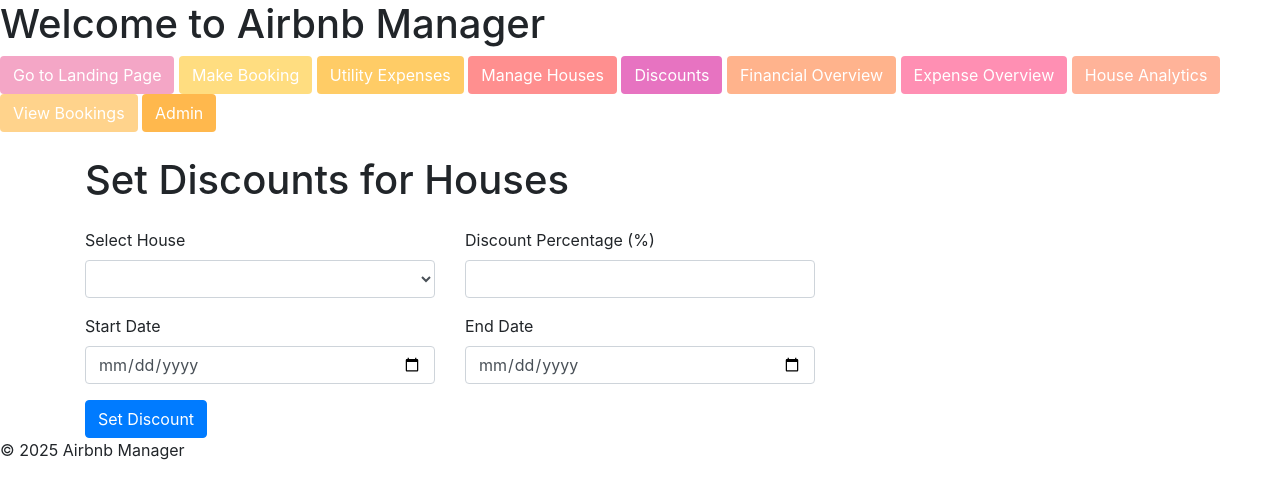
After one commit to neagoecarina/airbnb, a Django app: page /houses/discounts/set/ in a window 1280 px wide. The commit adds this page. Shown: the top 499 px of the page. Run offline with Django 5.2, Linux system fonts and the light colour scheme; lists and menus that the app fills with data are empty; some libraries are stand-ins or nearby versions.

Commit message:
discounts v1

```diff
--- a/airbnb_manager/urls.py
+++ b/airbnb_manager/urls.py
@@ -56,6 +56,11 @@ urlpatterns = [
     #House Compare
     path('houses/house-compare/', views.house_compare, name='house_compare'),
 
+    #Discounts
+    path('houses/discounts/', views.discounts_page, name='discounts_page'),
+    path('houses/discounts/set/', views.set_discount, name='set_discount'),
+    path('houses/get_discounted_price/', views.get_discounted_price, name='get_discounted_price'),
+
     path('export/csv/', views.export_to_csv, name='export_to_csv'),
     path('export/excel/', views.export_to_excel, name='export_to_excel'),
     path('generate_pdf_report/', views.generate_pdf_report, name='generate_pdf_report'),
--- a/houses/admin.py
+++ b/houses/admin.py
@@ -163,3 +163,9 @@ class MonthlyExpenseAdmin(admin.ModelAdmin):
         return round(total, 2)  # Round the result to 2 decimal places
 
     total_expense_with_vat.short_description = 'Total Expense with VAT'
+
+
+from django.contrib import admin
+from .models import Discount
+
+admin.site.register(Discount)
--- /dev/null
+++ b/houses/forms.py
@@ -0,0 +1,7 @@
+from django import forms
+from .models import Discount
+
+class DiscountForm(forms.ModelForm):
+    class Meta:
+        model = Discount
+        fields = ['house', 'discount_percentage', 'start_date', 'end_date']
--- /dev/null
+++ b/houses/templates/houses/discounts.html
@@ -0,0 +1,50 @@
+{% extends 'master.html' %}
+
+{% block content %}
+    <div class="container mt-4">
+        <h1 class="mb-4">Set Discounts for Houses</h1>
+
+        <!-- Display messages -->
+        {% if messages %}
+            <div class="alert alert-info">
+                {% for message in messages %}
+                    <p>{{ message }}</p>
+                {% endfor %}
+            </div>
+        {% endif %}
+
+        <!-- Form for setting discounts -->
+        <form method="POST" action="{% url 'set_discount' %}">
+            {% csrf_token %}
+            <div class="row mb-3">
+                <div class="col-md-4">
+                    <label for="house">Select House</label>
+                    <select id="house" name="house" class="form-control">
+                        {% for house in houses %}
+                            <option value="{{ house.id }}">{{ house.name }}</option>
+                        {% endfor %}
+                    </select>
+                </div>
+
+                <div class="col-md-4">
+                    <label for="discount_percentage">Discount Percentage (%)</label>
+                    <input type="number" id="discount_percentage" name="discount_percentage" class="form-control" required step="0.01">
+                </div>
+            </div>
+
+            <div class="row mb-3">
+                <div class="col-md-4">
+                    <label for="start_date">Start Date</label>
+                    <input type="date" id="start_date" name="start_date" class="form-control" required>
+                </div>
+
+                <div class="col-md-4">
+                    <label for="end_date">End Date</label>
+                    <input type="date" id="end_date" name="end_date" class="form-control" required>
+                </div>
+            </div>
+
+            <button type="submit" class="btn btn-primary">Set Discount</button>
+        </form>
+    </div>
+{% endblock %}
--- a/houses/templates/master.html
+++ b/houses/templates/master.html
@@ -21,6 +21,7 @@
       <a href="/houses/" class="btn" style="background-color: #FFDD80; color: #fff;">Make Booking</a>
       <a href="/utility-expenses/" class="btn" style="background-color: #FFCC66; color: #fff;">Utility Expenses</a>
       <a href="{% url 'manage_houses' %}" class="btn" style="background-color: #FF8F8F; color: #fff;">Manage Houses</a>
+      <a href="{% url 'discounts_page' %}" class="btn" style="background-color: #e773c1; color: #fff;">Discounts</a>
       <a href="{% url 'financial_overview' %}" class="btn" style="background-color: #FFB38C; color: #fff;">Financial Overview</a>
       <a href="{% url 'expense_overview' %}" class="btn" style="background-color: #FF8FB3; color: #fff;">Expense Overview</a>
       <a href="{% url 'house_compare' %}" class="btn" style="background-color: #FFB399; color: #fff;">House Analytics</a>
--- a/houses/urls.py
+++ b/houses/urls.py
@@ -30,4 +30,8 @@ urlpatterns = [
     path('bookings/', views.booking_list, name='booking_list'),
     path('generate_invoice/<int:booking_id>/', views.generate_invoice, name='generate_invoice'),
 
+    #Discounts
+    path('houses/discounts/', views.discounts_page, name='discounts_page'),
+    path('houses/discounts/set/', views.set_discount, name='set_discount'),
+    path('houses/get_discounted_price/', views.get_discounted_price, name='get_discounted_price'),
 ]
--- a/houses/views.py
+++ b/houses/views.py
@@ -66,8 +66,20 @@ def delete_house(request, house_id):  # Use 'house_id' here as well
 
 
 # View for house details
-# View for house details
-@csrf_exempt  # Temporarily disable CSRF for debugging
+from django.http import JsonResponse
+from django.shortcuts import render, get_object_or_404
+from django.views.decorators.csrf import csrf_exempt
+from datetime import datetime, timedelta
+from .models import House, Booking, Discount
+from .utils import get_discounted_price  # Import the discount function
+
+from django.http import JsonResponse
+from django.shortcuts import render, get_object_or_404
+from datetime import datetime, timedelta
+from .models import House, Booking
+import json
+
+@csrf_exempt  # Temporarily disable CSRF for debugging, use only during development
 def house_detail(request, house_id):
     myhouse = get_object_or_404(House, id=house_id)
 
@@ -89,31 +101,34 @@ def house_detail(request, house_id):
         if Booking.objects.filter(house=myhouse, start_date__lt=end_date, end_date__gt=start_date).exists():
             return JsonResponse({"success": False, "message": "The selected dates are already booked."})
 
-        # Create booking
-        new_booking = Booking.objects.create(
-            house=myhouse,
-            customer_name=customer_name,
-            start_date=start_date,
-            end_date=end_date
-
-        )
-        # ✅ Call update_monthly_expense() after booking is saved
-        #update_monthly_expense(house_id, new_booking.start_date.year, new_booking.start_date.month)
-        return JsonResponse({"success": True, "message": "Booking successful!", "customer_name": new_booking.customer_name})
-
-    # Get booked dates **(Move this inside the function)**
+        # Create the booking (price will be calculated in the save method)
+        try:
+            new_booking = Booking.objects.create(
+                house=myhouse,
+                customer_name=customer_name,
+                start_date=start_date,
+                end_date=end_date,
+            )
+
+            new_booking.save()  # Save the booking, triggering any calculations
+
+            return JsonResponse({"success": True, "message": "Booking successful!", "customer_name": new_booking.customer_name})
+
+        except Exception as e:
+            return JsonResponse({"success": False, "message": f"Something went wrong: {str(e)}"})
+
+    # Get booked dates
     booked_ranges = Booking.objects.filter(house=myhouse)
     booked_dates = []
 
     for booking in booked_ranges:
         current_date = booking.start_date
-        while current_date <= booking.end_date:  # Include every date in the range
+        while current_date <= booking.end_date:
             booked_dates.append(current_date.strftime('%Y-%m-%d'))
-            current_date += timedelta(days=1)  # Move to the next day
-
-    # Pass booked_dates as a JSON-safe list to the template
+            current_date += timedelta(days=1)
+
+    # Return data to render the page
     return render(request, 'houses/details.html', {'myhouse': myhouse, 'booked_dates': json.dumps(booked_dates)})
-
 
 
 # Function to validate decimal input
@@ -1551,3 +1566,114 @@ def house_compare(request):
         "booking_trends": booking_trends,  # Accumulated trend for all houses
         "total_bookings_per_house": total_bookings_per_house,  # Pass total bookings to the template
     })
+
+
+
+from django.shortcuts import render, redirect
+from .models import House, Discount
+from .forms import DiscountForm  # Assuming DiscountForm is correctly updated to use discount_percentage, start_date, and end_date
+
+def discounts_page(request):
+    # Get all houses to display in the dropdown
+    houses = House.objects.all()
+
+    return render(request, 'houses/discounts.html', {
+        'houses': houses,
+    })
+
+from django.contrib import messages
+
+def set_discount(request):
+    if request.method == 'POST':
+        form = DiscountForm(request.POST)
+        if form.is_valid():
+            form.save()
+            messages.success(request, "Discount successfully set!")
+            return redirect('discounts_page')
+        else:
+            messages.error(request, "There was an error in the form.")
+    else:
+        form = DiscountForm()
+
+    return render(request, 'houses/discounts.html', {'form': form})
+
+from django.http import JsonResponse
+
+# views.py
+
+# views.py
+from django.http import JsonResponse
+from django.shortcuts import get_object_or_404
+from datetime import datetime
+from django.utils import timezone
+from .models import House, Discount
+
+from datetime import datetime, timedelta
+from django.http import JsonResponse
+from django.shortcuts import get_object_or_404
+from .models import House, Discount
+
+def get_discounted_price(request):
+    house_id = request.GET.get('house_id')
+    start_date_str = request.GET.get('start_date')
+    end_date_str = request.GET.get('end_date')
+
+    try:
+        start_date = datetime.strptime(start_date_str, '%Y-%m-%d').date()
+        end_date = datetime.strptime(end_date_str, '%Y-%m-%d').date()
+    except ValueError:
+        return JsonResponse({'error': 'Invalid date format'}, status=400)
+
+    # Get the house object
+    house = get_object_or_404(House, id=house_id)
+
+    # Get applicable discounts for the house within the given date range
+    applicable_discounts = Discount.objects.filter(
+        house=house,
+        start_date__lte=end_date,
+        end_date__gte=start_date
+    )
+
+    total_discounted_price = 0
+    total_non_discounted_price = 0
+    current_date = start_date
+
+    while current_date <= end_date:
+        # Find if this day has a discount
+        daily_discount = False
+        for discount in applicable_discounts:
+            if discount.start_date <= current_date <= discount.end_date:
+                # Apply discount for this day
+                discount_amount = (discount.discount_percentage / 100) * house.price
+                daily_discount = True
+                total_discounted_price += (house.price - discount_amount)
+                break
+
+        if not daily_discount:
+            # No discount for this day, apply normal price
+            total_non_discounted_price += house.price
+
+        # Move to the next day
+        current_date += timedelta(days=1)
+
+    # Total price is the sum of discounted and non-discounted days
+    total_price = total_discounted_price + total_non_discounted_price
+
+    # Debug logs for better visibility
+    print(f"House ID: {house_id}")
+    print(f"Start Date: {start_date_str}")
+    print(f"End Date: {end_date_str}")
+    print(f"Total Discounted Price: {total_discounted_price}")
+    print(f"Total Non-Discounted Price: {total_non_discounted_price}")
+    print(f"Total Price: {total_price}")
+
+    # Format the price to 2 decimals
+    total_price = round(total_price, 2)
+    total_discounted_price = round(total_discounted_price, 2)
+    total_non_discounted_price = round(total_non_discounted_price, 2)
+
+    return JsonResponse({
+        'total_price': total_price,
+        'total_discounted_price': total_discounted_price,
+        'total_non_discounted_price': total_non_discounted_price
+    })
```
Also changed, not shown: houses/models.py (+102 -37 lines), houses/templates/houses/details.html (+60 -10 lines), houses/utils.py (+26 -0 lines), db.sqlite3, houses/migrations/0037_discount.py (added).
